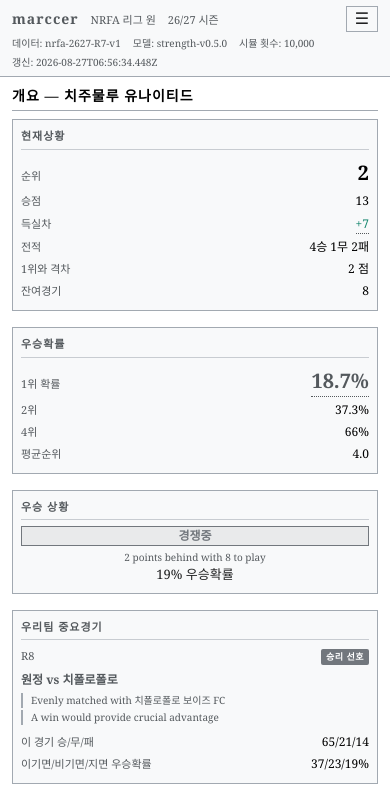
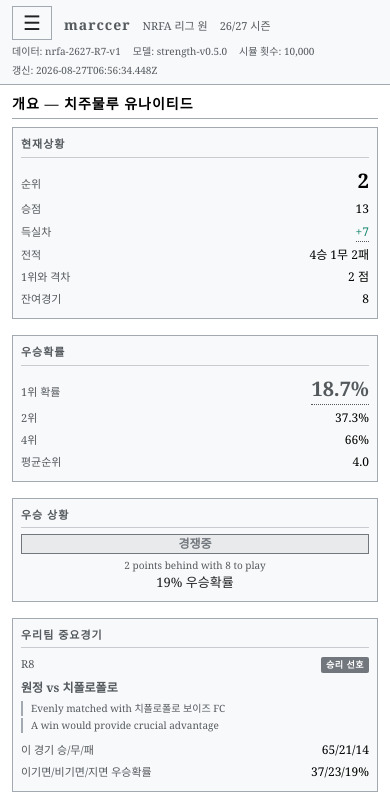
Before and after one commit to hjun1052/marccer, a React (Vite) app: page / in a window 390 px wide. Shown: the top 799 px of the page. Built offline with nearby package versions, Linux system fonts and the light colour scheme.

Commit message:
Move hamburger to top-left, panel slides from left at 70% width
Full-height, bigger touch targets on the menu items.

```diff
--- a/src/App.css
+++ b/src/App.css
@@ -457,25 +457,25 @@ input[type="range"]::-webkit-slider-thumb {
 
 /* --- Mobile hamburger menu (hamburger -> category -> tab drill-down) --- */
 .hamburger-btn {
-  display: none; margin-left: auto;
+  display: none;
   background: transparent; border: 1px solid var(--border); color: var(--text);
-  font-size: 16px; line-height: 1; padding: 4px 8px; cursor: pointer;
+  font-size: 20px; line-height: 1; padding: 6px 10px; cursor: pointer;
 }
 .mobile-menu-overlay {
   position: fixed; inset: 0; z-index: 1000;
   background: rgba(0, 0, 0, 0.5);
 }
 .mobile-menu-panel {
-  position: absolute; top: 0; right: 0;
-  width: 220px; max-width: 80vw; max-height: 100vh; overflow-y: auto;
-  background: var(--bg-panel); border-left: 1px solid var(--border);
+  position: absolute; top: 0; left: 0;
+  width: 70vw; max-width: 70vw; height: 100vh; overflow-y: auto;
+  background: var(--bg-panel); border-right: 1px solid var(--border);
   display: flex; flex-direction: column;
 }
 .mobile-menu-item {
   display: block; width: 100%; text-align: left;
   background: transparent; border: none; border-bottom: 1px solid var(--border-light);
-  color: var(--text); font-size: 12px; font-family: var(--mono);
-  padding: 10px 12px; cursor: pointer;
+  color: var(--text); font-size: 16px; font-family: var(--mono);
+  padding: 18px 16px; cursor: pointer;
 }
 .mobile-menu-item:hover { background: var(--bg-hover); }
 .mobile-menu-item.active { color: var(--text-bright); background: var(--accent-dim); font-weight: 700; }
--- a/src/App.tsx
+++ b/src/App.tsx
@@ -85,9 +85,6 @@ function App() {
     <div className="app">
       <header className="app-header">
         <div className="app-title">
-          <span className="app-name">marccer</span>
-          <span className="app-league">{lang === 'en' ? (league.nameEn ?? league.name) : league.name}</span>
-          <span className="app-season">{lang === 'en' ? (league.seasonNameEn ?? league.seasonName) : league.seasonName}</span>
           <button
             className="hamburger-btn"
             onClick={() => setMobileMenuOpen((o) => !o)}
@@ -95,6 +92,9 @@ function App() {
           >
             ☰
           </button>
+          <span className="app-name">marccer</span>
+          <span className="app-league">{lang === 'en' ? (league.nameEn ?? league.name) : league.name}</span>
+          <span className="app-season">{lang === 'en' ? (league.seasonNameEn ?? league.seasonName) : league.seasonName}</span>
         </div>
         <nav className="tab-nav">
           {TABS.map(tab => (
```
